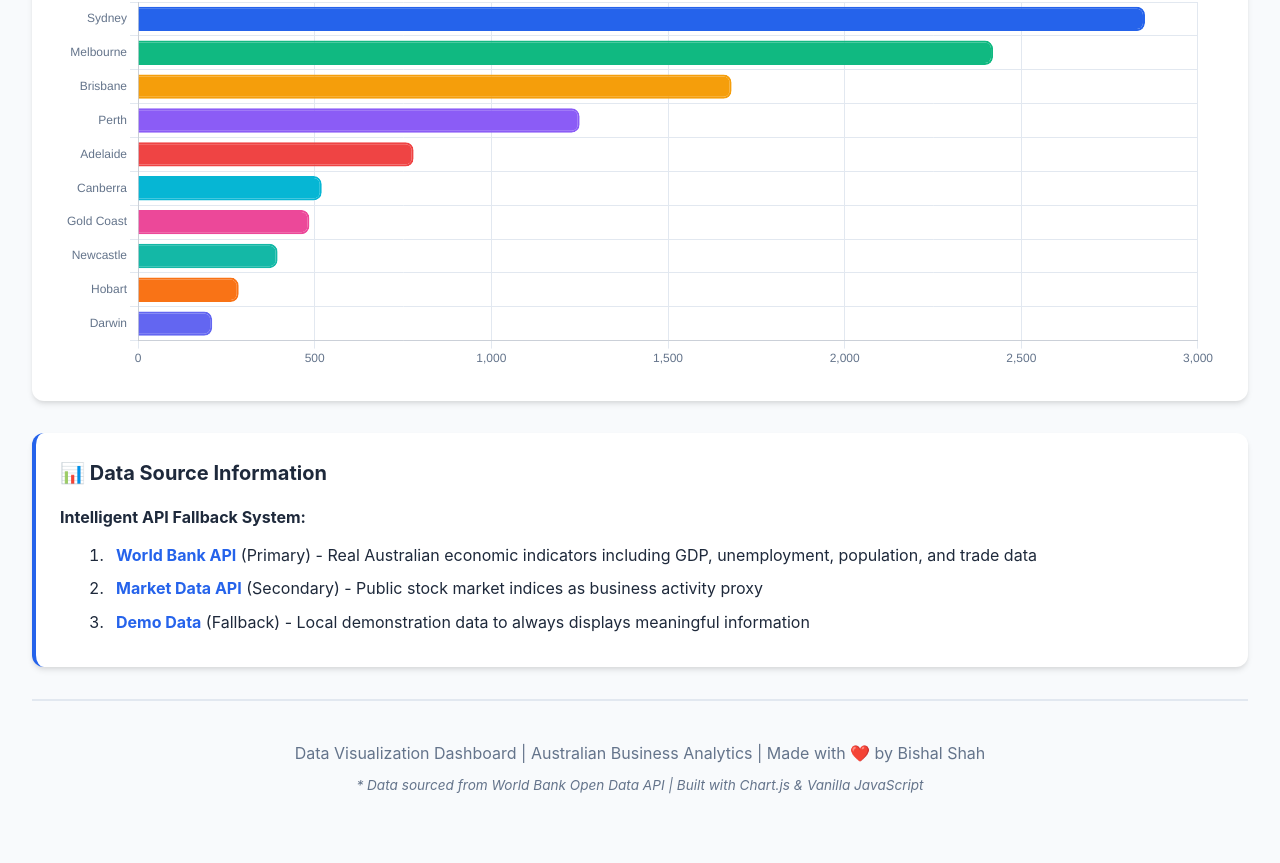
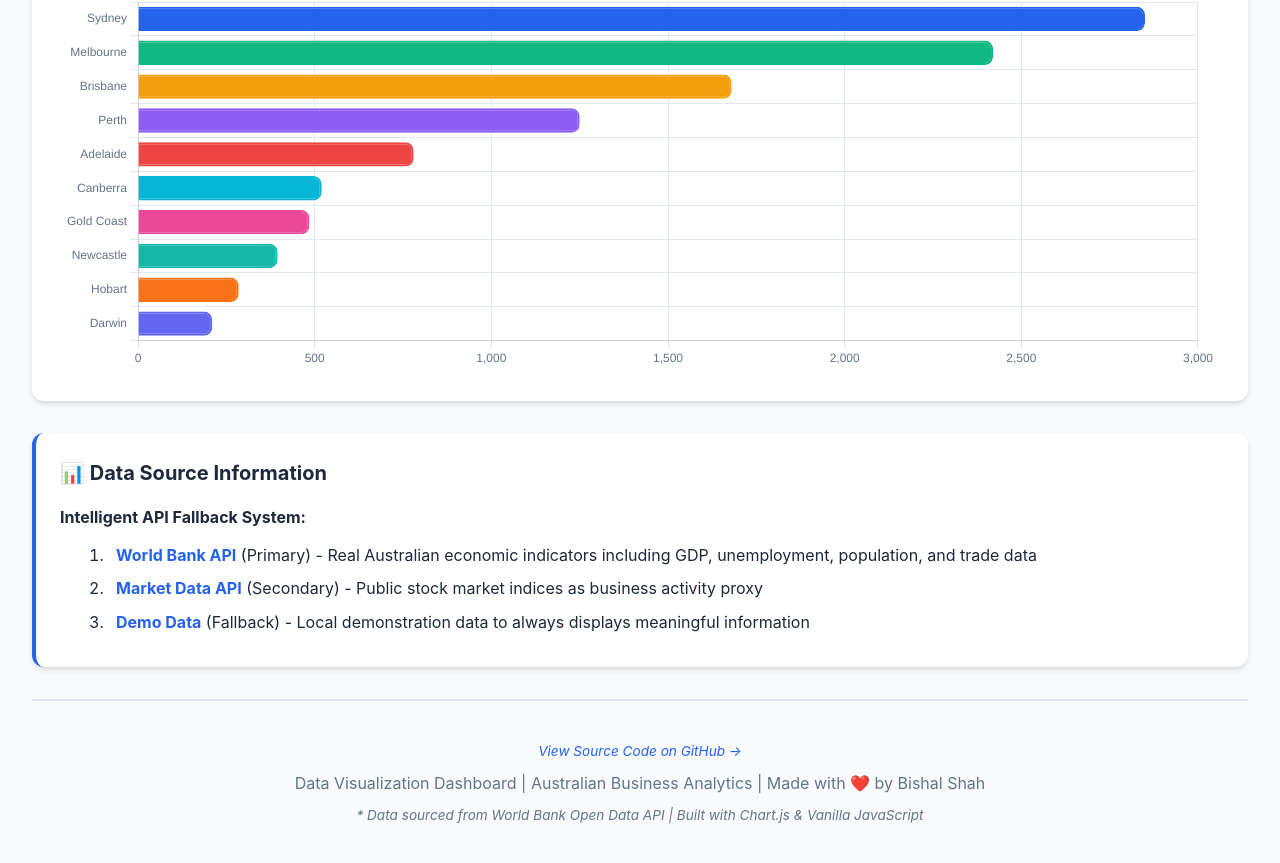
Before and after one commit to Bishal-K-Shah/aus-biz-data-viz, a plain HTML site: page index.html in a window 1280 px wide. Shown: the part 2273-3136 px from the top of the page. Drawn offline with nearby package versions, Linux system fonts and the light colour scheme; no server answers.

Commit message:
Added repo link to footer

```diff
--- a/index.html
+++ b/index.html
@@ -98,8 +98,14 @@
         </div>
 
         <footer>
+            <p class="data-note">
+                <a href="https://github.com/Bishal-K-Shah/aus-biz-data-viz" target="_blank" rel="noopener noreferrer" style="color: var(--primary-color); text-decoration: none;">
+                    View Source Code on GitHub →
+                </a>
+            </p>
             <p>Data Visualization Dashboard | Australian Business Analytics | Made with ❤️ by Bishal Shah</p>
             <p class="data-note">* Data sourced from World Bank Open Data API | Built with Chart.js & Vanilla JavaScript</p>
+
         </footer>
     </div>
 
```
